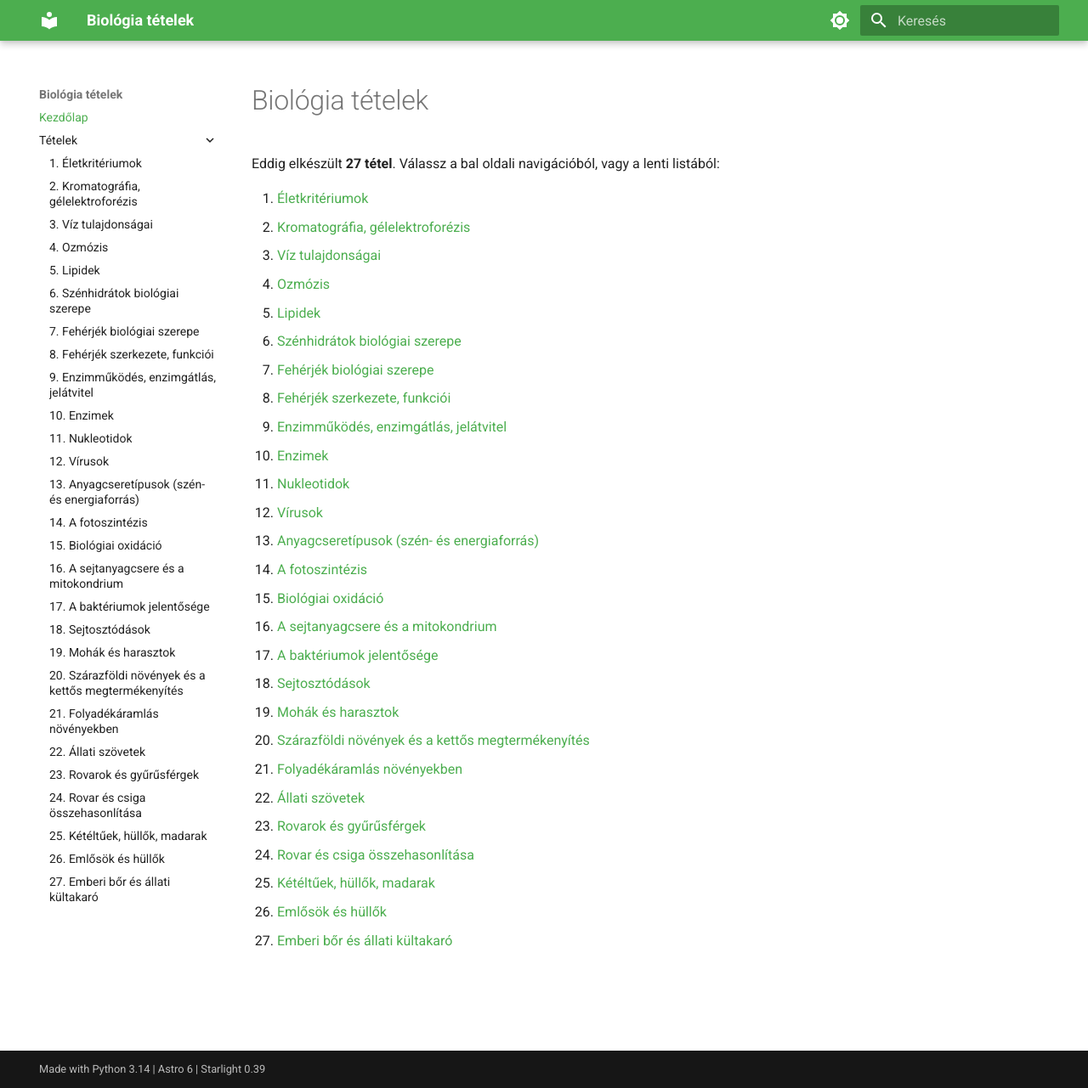
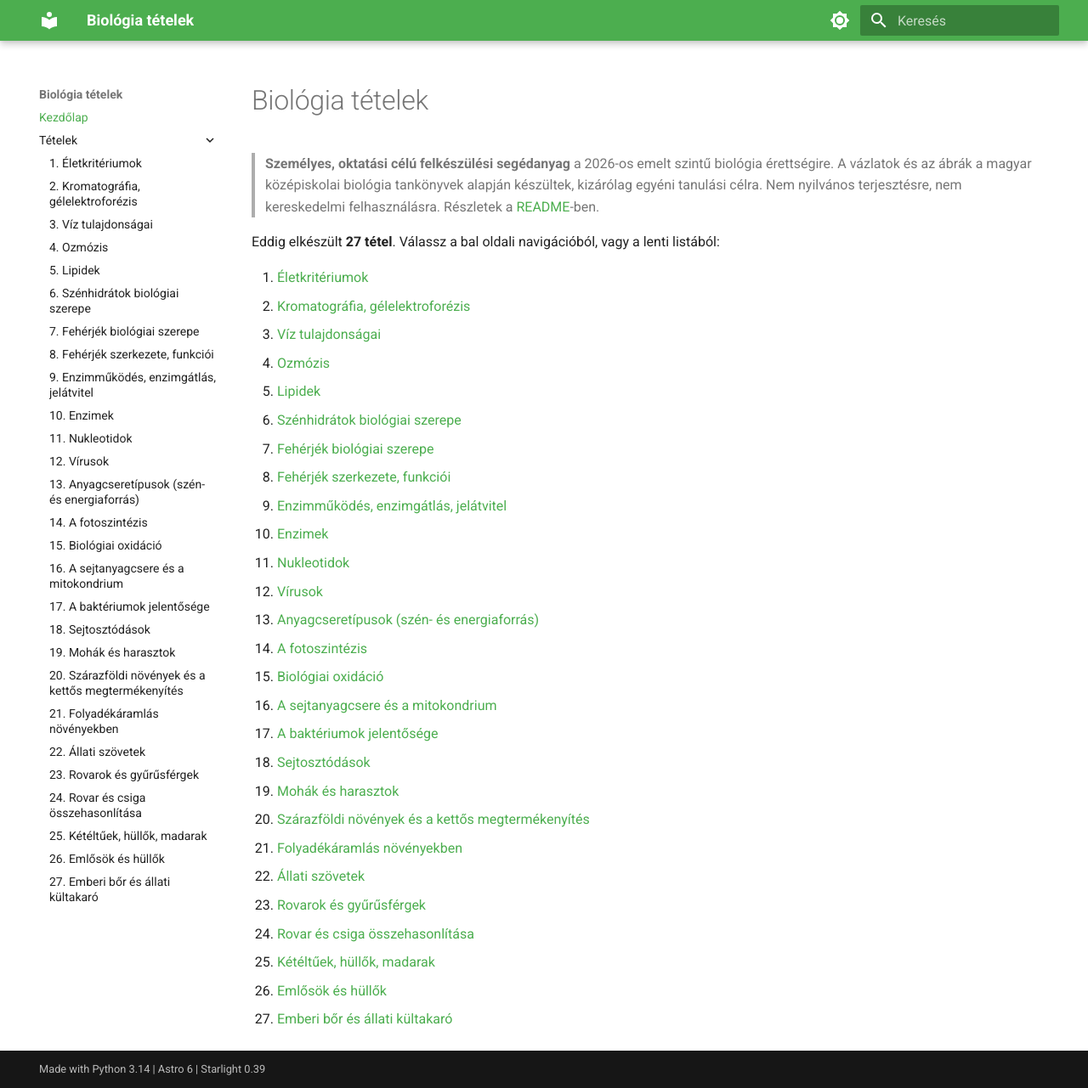
Before and after one commit to ERGO-NET/bio-erettsegi-vazlatok, an MkDocs documentation site: the page built from docs/index.md, in a window 1280 px wide and 1281 px high. Shown: the whole window at 85% size. Built offline with MkDocs 1.6.1 and Material for MkDocs 9.7.7, drawn with Linux system fonts in a browser that asks for light colours.

Commit message:
README + index figyelmeztetés: személyes, oktatási célú felkészülés
A 23. tételtől az ábrák a tankönyvi PDF-ből kivágva kerülnek be.
A repó és a Pages technikailag publikus marad, de a tartalom kifejezetten
egyéni tanulási segédlet, nem nyilvános/kereskedelmi felhasználás.

Co-Authored-By: Claude Opus 4.7 (1M context) <noreply@anthropic.com>

```diff
--- a/docs/index.md
+++ b/docs/index.md
@@ -1,4 +1,6 @@
 # Biológia tételek
+
+> **Személyes, oktatási célú felkészülési segédanyag** a 2026-os emelt szintű biológia érettségire. A vázlatok és az ábrák a magyar középiskolai biológia tankönyvek alapján készültek, kizárólag egyéni tanulási célra. Nem nyilvános terjesztésre, nem kereskedelmi felhasználásra. Részletek a [README](https://github.com/ERGO-NET/bio-erettsegi-vazlatok#readme)-ben.
 
 Eddig elkészült **27 tétel**. Válassz a bal oldali navigációból, vagy a lenti listából:
 
```
Also changed, not shown: README.md (added, +17 -0 lines).
